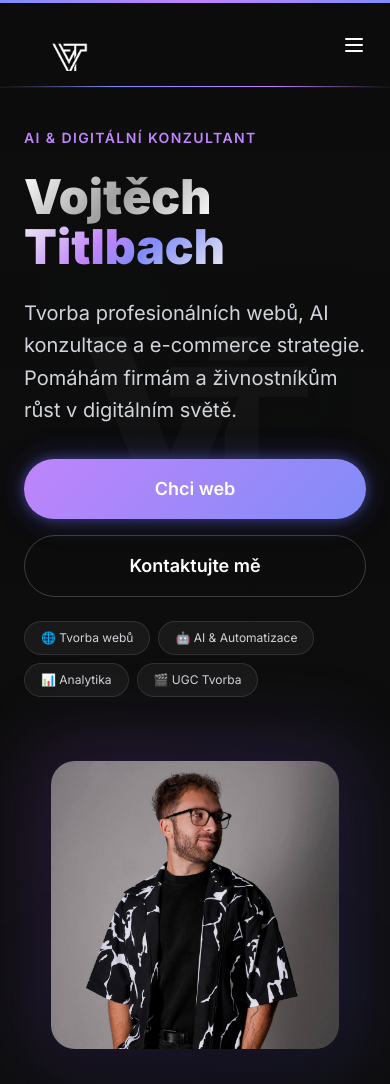
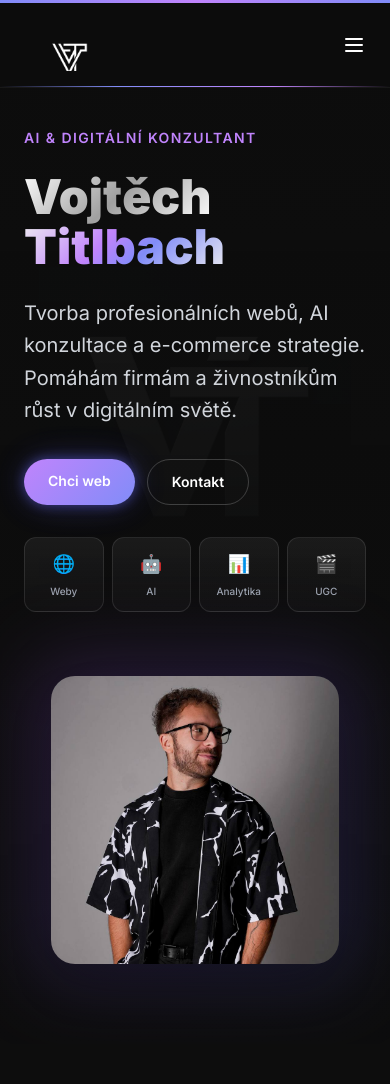
Before and after one commit to VOJTA-ALTISPORT/vt-creator, a Flask app: page / in a window 390 px wide. Shown: the top 1084 px of the page. Run offline with Flask 3, Linux system fonts and the light colour scheme; some libraries are stand-ins or nearby versions.

Commit message:
Mobile UX: menší CTA tlačítka, grid rychlé navigace (ikony + label)

```diff
--- a/templates/index.html
+++ b/templates/index.html
@@ -22,16 +22,28 @@
                         Tvorba profesionálních webů, AI konzultace a e-commerce strategie. Pomáhám firmám a živnostníkům růst v digitálním světě.
                     </p>
                 </div>
-                <div class="flex flex-col sm:flex-row gap-4 reveal delay-2">
-                    <a href="{{ url_for('weby') }}" class="btn-primary btn-glow px-8 py-4 rounded-full text-center font-semibold text-lg">Chci web</a>
-                    <a href="{{ url_for('kontakt') }}" class="btn-secondary px-8 py-4 rounded-full text-center font-semibold text-lg">Kontaktujte mě</a>
+                <div class="flex flex-row gap-3 reveal delay-2">
+                    <a href="{{ url_for('weby') }}" class="btn-primary btn-glow px-6 py-3 rounded-full text-center font-semibold text-sm sm:text-base sm:px-8 sm:py-4">Chci web</a>
+                    <a href="{{ url_for('kontakt') }}" class="btn-secondary px-6 py-3 rounded-full text-center font-semibold text-sm sm:text-base sm:px-8 sm:py-4">Kontakt</a>
                 </div>
-                <!-- Rychlá tlačítka na mobilu -->
-                <div class="flex flex-wrap gap-2 mt-6 md:hidden reveal delay-3">
-                    <a href="{{ url_for('weby') }}" class="bg-white/5 border border-white/10 px-4 py-2 rounded-full text-xs text-gray-300 hover:bg-white/10 transition">🌐 Tvorba webů</a>
-                    <a href="{{ url_for('ai_automatizace') }}" class="bg-white/5 border border-white/10 px-4 py-2 rounded-full text-xs text-gray-300 hover:bg-white/10 transition">🤖 AI & Automatizace</a>
-                    <a href="{{ url_for('sluzby') }}" class="bg-white/5 border border-white/10 px-4 py-2 rounded-full text-xs text-gray-300 hover:bg-white/10 transition">📊 Analytika</a>
-                    <a href="{{ url_for('ugc') }}" class="bg-white/5 border border-white/10 px-4 py-2 rounded-full text-xs text-gray-300 hover:bg-white/10 transition">🎬 UGC Tvorba</a>
+                <!-- Rychlá navigace na mobilu -->
+                <div class="grid grid-cols-4 gap-2 mt-8 md:hidden reveal delay-3">
+                    <a href="{{ url_for('weby') }}" class="flex flex-col items-center gap-1.5 bg-gradient-to-b from-white/[0.06] to-white/[0.02] border border-white/10 rounded-xl py-3 px-2 hover:border-purple-500/30 transition">
+                        <span class="text-lg">🌐</span>
+                        <span class="text-[10px] text-gray-400 font-medium">Weby</span>
+                    </a>
+                    <a href="{{ url_for('ai_automatizace') }}" class="flex flex-col items-center gap-1.5 bg-gradient-to-b from-white/[0.06] to-white/[0.02] border border-white/10 rounded-xl py-3 px-2 hover:border-purple-500/30 transition">
+                        <span class="text-lg">🤖</span>
+                        <span class="text-[10px] text-gray-400 font-medium">AI</span>
+                    </a>
+                    <a href="{{ url_for('sluzby') }}" class="flex flex-col items-center gap-1.5 bg-gradient-to-b from-white/[0.06] to-white/[0.02] border border-white/10 rounded-xl py-3 px-2 hover:border-purple-500/30 transition">
+                        <span class="text-lg">📊</span>
+                        <span class="text-[10px] text-gray-400 font-medium">Analytika</span>
+                    </a>
+                    <a href="{{ url_for('ugc') }}" class="flex flex-col items-center gap-1.5 bg-gradient-to-b from-white/[0.06] to-white/[0.02] border border-white/10 rounded-xl py-3 px-2 hover:border-purple-500/30 transition">
+                        <span class="text-lg">🎬</span>
+                        <span class="text-[10px] text-gray-400 font-medium">UGC</span>
+                    </a>
                 </div>
             </div>
             <div class="reveal-right delay-2 flex justify-center lg:justify-end">
```
Also changed, not shown: 1 other file.
